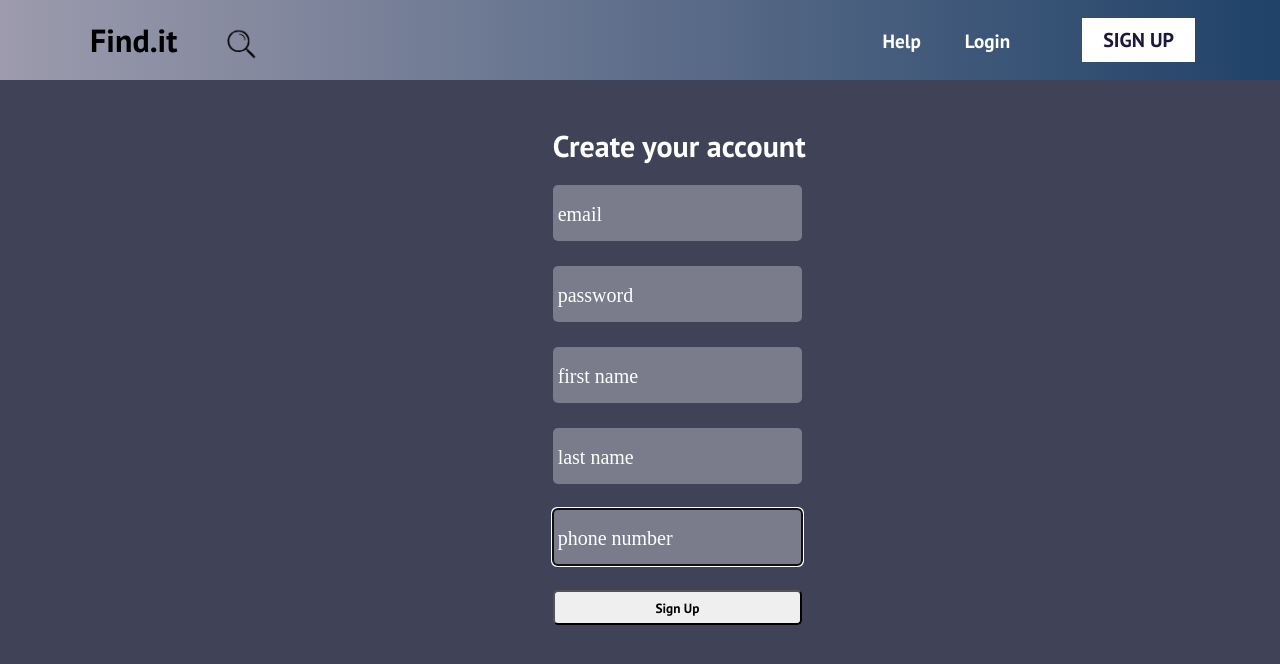
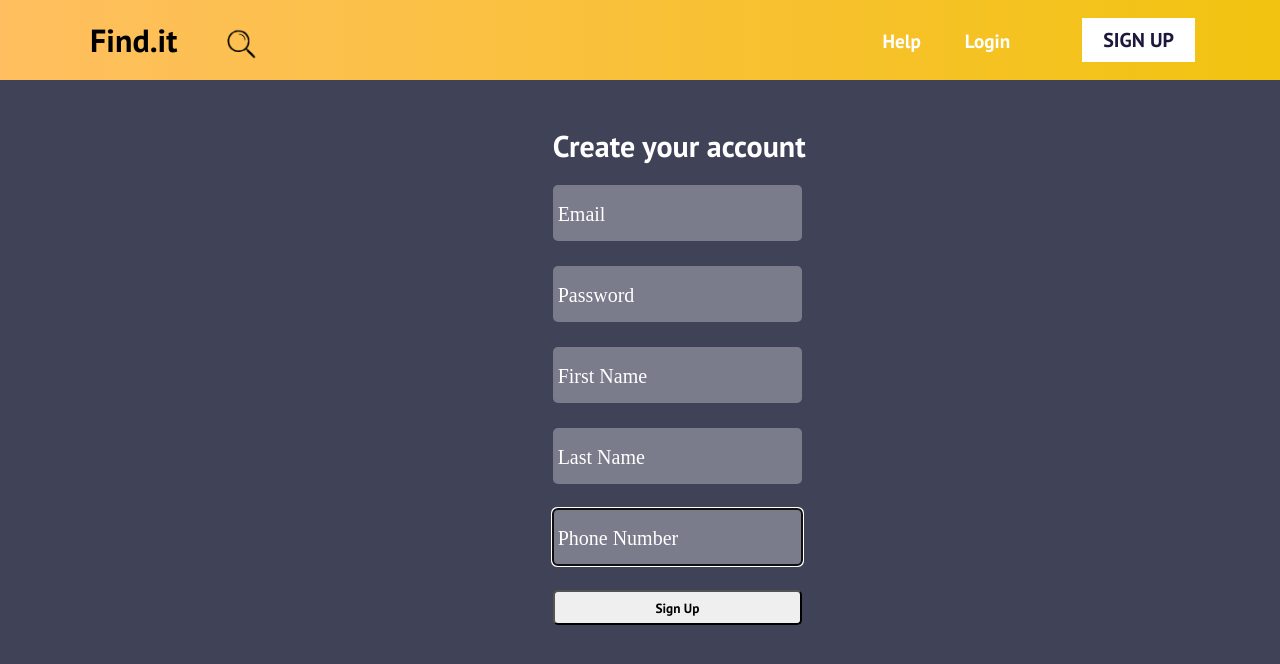
Before and after one commit to algebra2boy/Find.it, a React (Create React App) app: page /sign-up in a window 1280 px wide. Shown: the top 664 px of the page. Built offline with nearby package versions, Linux system fonts and the light colour scheme.

Commit message:
Aesthetic changes

```diff
--- a/src/components/Background.js
+++ b/src/components/Background.js
@@ -8,8 +8,8 @@ function Background() {
         <div className='background-container'>
             <video src="./videos/CoolSky.mp4"
                 autoPlay loop muted />
-            <h1>lost your item?</h1>
-            <p>But you don't know where to find it?</p>
+            <h1>Lost something?</h1>
+            <p>and can't find it?</p>
 
             <div className='background-btns'>
                 {/* Customized Button we made in the button.js */}
@@ -19,16 +19,16 @@ function Background() {
                     buttonSize='button--large'
                 >
 
-                    Sign
+                    Sign up here!
                 </Button>
-
+{/*
                 <Button
                     className='btns'
                     buttonStyle='button--fancy'
                     buttonSize='button--large'
                 >
                     Now
-                </Button>
+                </Button> */}
 
             </div>
 
--- a/src/components/Cards.js
+++ b/src/components/Cards.js
@@ -5,7 +5,7 @@ import "./Cards.css";
 function Cards() {
   return (
     <div className = "cards">
-        <h1>Check out who we are!</h1>
+        <h1>Check out what we are!</h1>
         <div className = "cards__container">
             <div className = "cards__wrapper">
                 <ul className = "cards__items">
--- a/src/components/NavigationBar.css
+++ b/src/components/NavigationBar.css
@@ -1,6 +1,6 @@
 .navbar {
     /* add blending color to the nav bar */
-    background: linear-gradient(90deg, rgb(157, 155, 173) 0%, rgb(32, 66, 104) 100%);
+    background: linear-gradient(90deg, rgb(255, 191, 96) 0%, rgb(242, 195, 16) 100%);
     /* how high the nav bar should be */
     height: 80px;
     display: flex;
@@ -131,6 +131,7 @@ img.mag_class {
 
     .nav-links {
         text-align: center;
+        color: rgb(0,0,0);
         padding: 2rem;
         width: 100%;
         display: table;
--- a/src/components/pages/SignUp.js
+++ b/src/components/pages/SignUp.js
@@ -37,7 +37,7 @@ export function SignUp() {
                         onChange={(e) => setUser(e.target.value)}
                         value={user}
                         autoComplete="off"
-                        placeholder={"email"}
+                        placeholder={"Email"}
                         required
                     />
                     <input
@@ -47,7 +47,7 @@ export function SignUp() {
                         onChange={(e) => setPass(e.target.value)}
                         value={pass}
                         autoComplete="off"
-                        placeholder={"password"}
+                        placeholder={"Password"}
                         required
                     />
                     <input
@@ -57,7 +57,7 @@ export function SignUp() {
                         onChange={(e) => setFirstName(e.target.value)}
                         value={firstName}
                         autoComplete="off"
-                        placeholder={"first name"}
+                        placeholder={"First Name"}
                         required
                     />
                     <input
@@ -67,7 +67,7 @@ export function SignUp() {
                         onChange={(e) => setLastName(e.target.value)}
                         value={lastName}
                         autoComplete="off"
-                        placeholder={"last name"}
+                        placeholder={"Last Name"}
                         required
                     />
                     <input
@@ -77,7 +77,7 @@ export function SignUp() {
                         onChange={(e) => setPhone(e.target.value)}
                         value={phone}
                         autoComplete="off"
-                        placeholder={"phone number"}
+                        placeholder={"Phone Number"}
                         required
                     />
                 <button className='sign-button'>Sign Up</button>
--- a/src/components/pages/login.js
+++ b/src/components/pages/login.js
@@ -38,7 +38,7 @@ export function LogIn(){
                         onChange={(e) => setUser(e.target.value)}
                         value={user}
                         autoComplete="off"
-                        placeholder={"username"}
+                        placeholder={"Username"}
                         required
                     />
                     <input
@@ -47,7 +47,7 @@ export function LogIn(){
                         ref={userRef}
                         onChange={(e) => setPass(e.target.value)}
                         value={pass}
-                        placeholder={"password"}
+                        placeholder={"Password"}
                         required
                     />
                     <button className='sign-button'>Log In</button>
```
